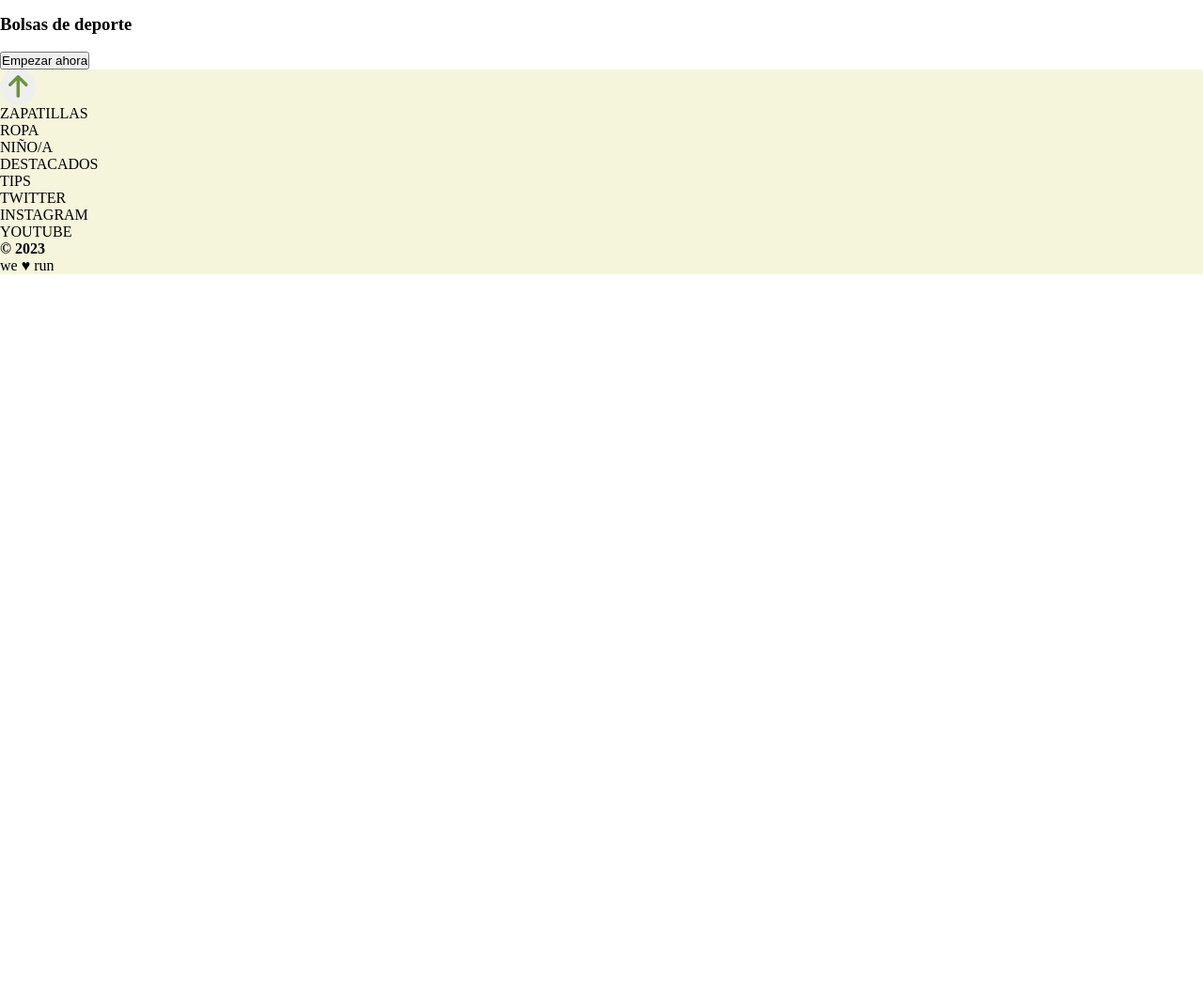
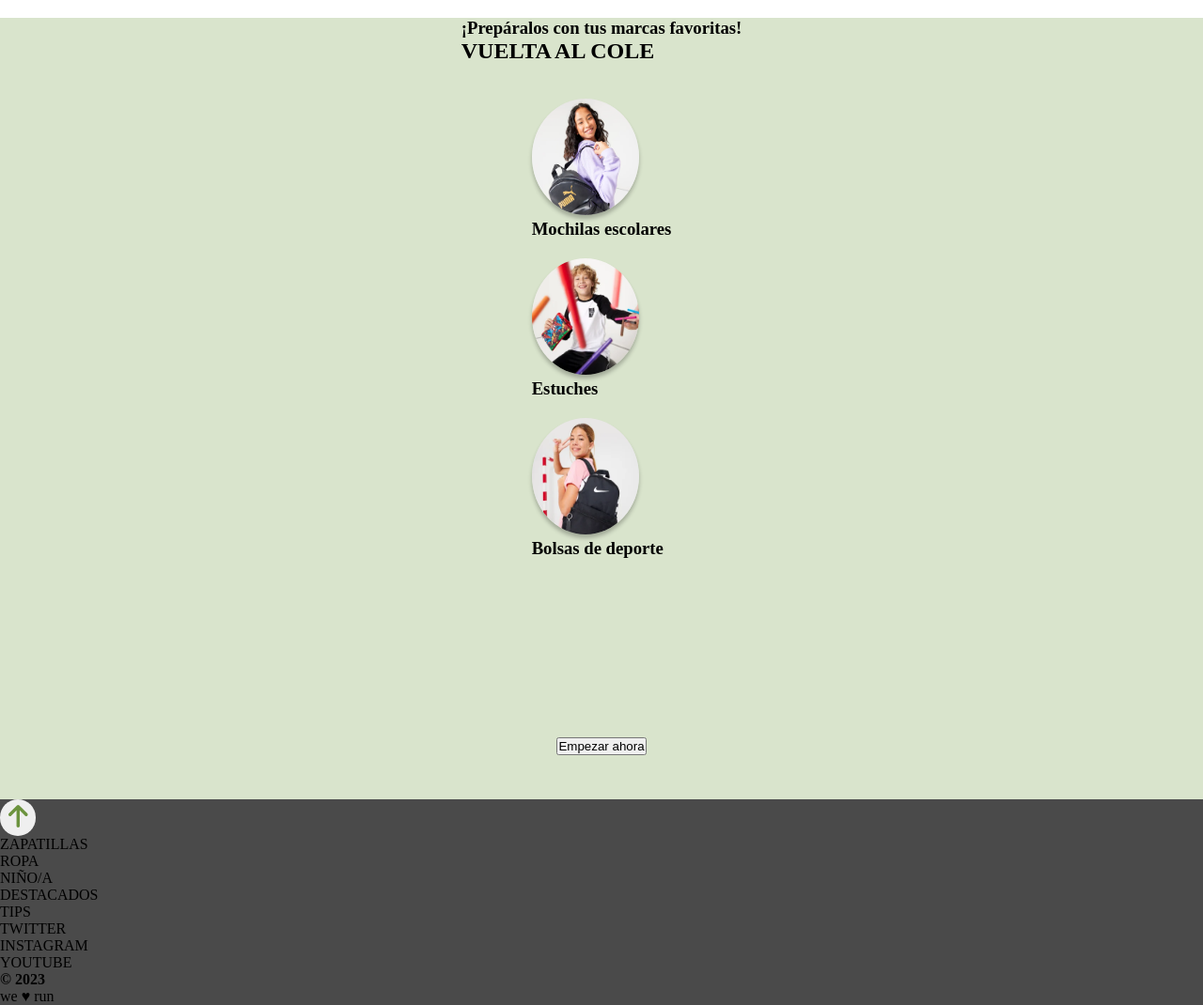
Before and after one commit to Adalab/modulo-1-evaluacion-final-TSalvatellaP, a website built with Vite: page src/index.html in a window 1280 px wide. Shown: the part 1083-2153 px from the top of the page at 94% size. Before the commit the page ends 1375 px from the top, so only its background shows below. Built offline with nearby package versions, Linux system fonts and the light colour scheme; files whose address does not match are found by name.

Commit message:
section_green

```diff
--- a/src/partials/section_green.html
+++ b/src/partials/section_green.html
@@ -4,22 +4,27 @@
         <h2>VUELTA AL COLE</h2>
     </div>
 
-    <div>
+    <div class="container">
         <article>
+            <img class="images" src="/images/lpbts-mod05-img01-desk.png" alt="mochila">
             <h3>Mochilas escolares</h3>
-            <img src="" alt="">
         </article>
 
         <article>
+            <img class="images" src="/images/lpbts-mod05-img04-mob.png" alt="estuche">
             <h3>Estuches</h3>
-            <img src="" alt=""></article>
+        </article>
 
         <article>
+            <img class="images" src="/images/lpbts-mod05-img03-mob.png" alt="bolsas">
             <h3>Bolsas de deporte</h3>
-            <img src="" alt=""></article>
+        </article>
+
+
 
     </div>
-    <button>Empezar ahora</button>
+
+    <div><button>Empezar ahora</button></div>
 
 
 
--- a/src/scss/layout/_footer.scss
+++ b/src/scss/layout/_footer.scss
@@ -1,4 +1,4 @@
 .page_footer {
-  background-color: beige;
+  background-color: $color-text;
 
 }
--- a/src/scss/layout/_header.scss
+++ b/src/scss/layout/_header.scss
@@ -2,7 +2,7 @@
   background-image: url(../images/cover.jpeg);
   background-repeat: no-repeat;
   background-position: -725px;
-  height: 667px;
+  height: 100vh;
   display: flex;
   flex-direction: column;
   align-content: end;
@@ -16,7 +16,7 @@
   height: 36.8px;
   top: 0;
   left: 0;
-  position: sticky;
+  position:s;
   background-color: #6c933e;
   display: flex;
   flex-direction: column;
@@ -30,8 +30,7 @@
 }
 
 .titulo{
-  height: 100%;
-  width: 100%;
+  height: 100vh;
   color: $color-background;
   display: flex;
   flex-direction: column;
--- a/src/scss/layout/_section_green.scss
+++ b/src/scss/layout/_section_green.scss
@@ -0,0 +1,29 @@
+.page_green{
+    width: auto;
+    background-color: $color-brand;
+    display: grid;
+    grid-template-columns: 1fr;
+    grid-template-rows: 1fr 10fr 1fr;
+    justify-items: center;
+    gap: 20px;
+
+
+
+}
+
+.container{
+
+    display: grid;
+    grid-template-columns: 1fr;
+    grid-template-rows: repeat(4, 1fr);
+    gap: 20px;
+
+
+}
+
+.images{
+    width: 114px;
+    height: 124.1px;
+    border-radius: 50%;
+    box-shadow: 0 4px 4px 0 rgba(0, 0, 0, 0.25);
+  }
```
